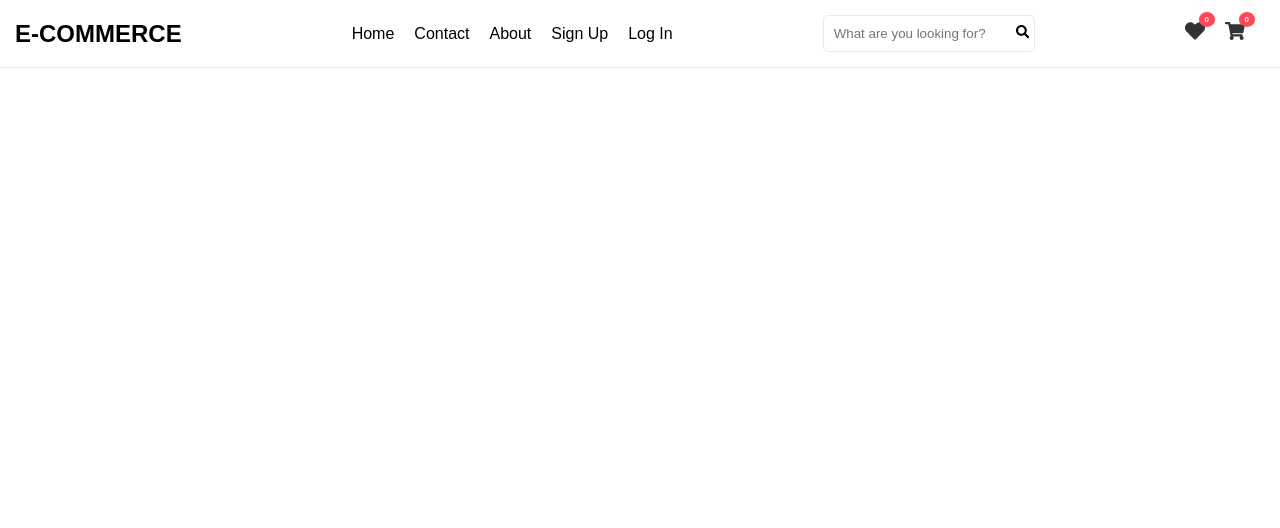
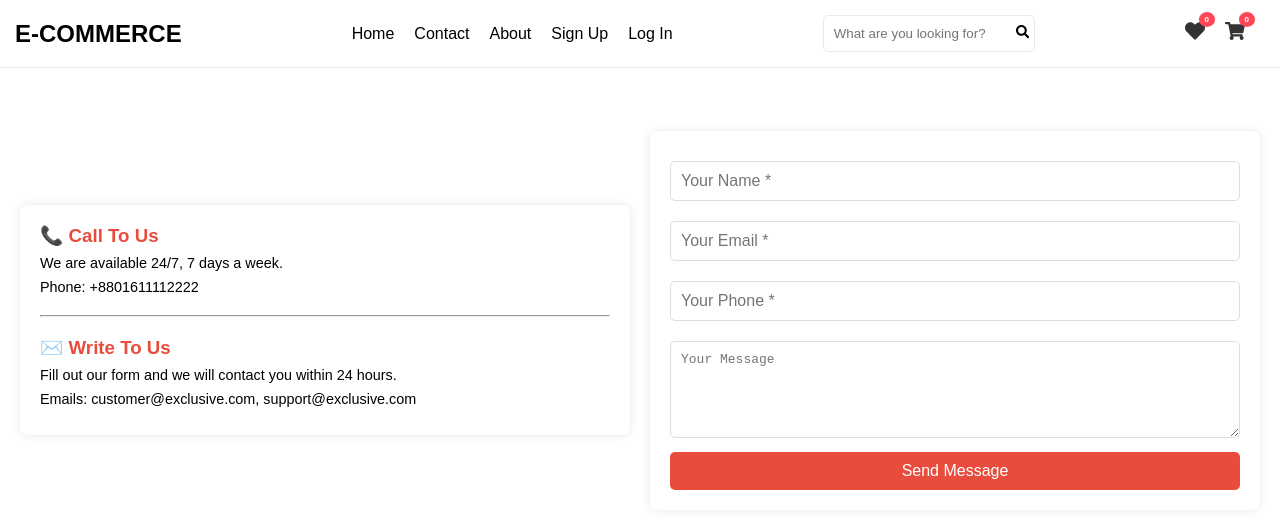
Before and after one commit to atharavsawant52/Ecommerce_Application, a React (Vite) app in the folder Ecommerce_App/: page /contact in a window 1280 px wide. Shown: the top 528 px of the page. Built offline with nearby package versions, Linux system fonts and the light colour scheme.

Commit message:
Add a About and contact page

```diff
--- /dev/null
+++ b/Ecommerce_App/src/Pages/About.css
@@ -0,0 +1,71 @@
+.about-container {
+    padding: 40px;
+    font-family: Arial, sans-serif;
+    color: #333;
+    margin-top: 4rem;
+  }
+
+  .about-content {
+    display: flex;
+    justify-content: space-between;
+    align-items: center;
+    margin-bottom: 30px;
+  }
+
+  .about-text {
+    max-width: 50%;
+  }
+
+  .about-text h2 {
+    font-size: 2em;
+    font-weight: bold;
+  }
+
+  .about-text p {
+    margin: 10px 0;
+    line-height: 1.6;
+  }
+
+  .about-image img {
+    width: 100%;
+    max-width: 400px;
+    border-radius: 8px;
+  }
+
+  .stats-container {
+    display: flex;
+    justify-content: space-between;
+  }
+
+  .stat-box {
+    flex: 1;
+    text-align: center;
+    padding: 20px;
+    background-color: #f9f9f9;
+    margin: 0 10px;
+    border-radius: 8px;
+    box-shadow: 0 0 10px rgba(0, 0, 0, 0.1);
+  }
+
+  .stat-box h3 {
+    font-size: 1.5em;
+    margin: 10px 0;
+  }
+
+  .stat-box p {
+    font-size: 0.9em;
+    color: #666;
+  }
+
+  .icon {
+    font-size: 2em;
+  }
+
+  .highlight {
+
+    color: white;
+  }
+
+  .highlight h3 {
+    color: rgb(3, 3, 3);
+  }
--- /dev/null
+++ b/Ecommerce_App/src/Pages/About.jsx
@@ -0,0 +1,54 @@
+import React from "react";
+import "./About.css";
+
+const About = () => {
+  return (
+    <div className="about-container">
+      <div className="about-content">
+        <div className="about-text">
+          <h2>Our Story</h2>
+          <p>
+            Launched in 2015, Exclusive is South Asia's premier online shopping
+            marketplace with an active presence in Bangladesh. Supported by a
+            wide range of tailored marketing, data, and service solutions,
+            Exclusive has 10,500 sellers and 300 brands and serves 3 million
+            customers across the region.
+          </p>
+          <p>
+            Exclusive has more than 1 million products to offer, growing very
+            fast. Exclusive offers a diverse assortment in categories ranging
+            from consumer.
+          </p>
+        </div>
+        <div className="about-image">
+          <img src="https://53.fs1.hubspotusercontent-na1.net/hubfs/53/ecommerce%20marketing.jpg" alt="About Us" />
+        </div>
+      </div>
+
+      <div className="stats-container">
+        <div className="stat-box">
+          <div className="icon">🛍️</div>
+          <h3>10.5k</h3>
+          <p>Sellers active on our site</p>
+        </div>
+        <div className="stat-box highlight">
+          <div className="icon">💰</div>
+          <h3>33k</h3>
+          <p>Monthly Product Sale</p>
+        </div>
+        <div className="stat-box">
+          <div className="icon">👥</div>
+          <h3>45.5k</h3>
+          <p>Customers active on our site</p>
+        </div>
+        <div className="stat-box">
+          <div className="icon">📈</div>
+          <h3>25k</h3>
+          <p>Annual gross sale in our site</p>
+        </div>
+      </div>
+    </div>
+  );
+};
+
+export default About;
--- /dev/null
+++ b/Ecommerce_App/src/Pages/Contact.css
@@ -0,0 +1,55 @@
+.container {
+    display: flex;
+    justify-content: center;
+    align-items: center;
+    gap: 20px;
+    padding: 20px;
+    min-height: 80vh;
+  }
+
+  .contact-info, .contact-form {
+    flex: 1 1 400px;
+    background-color: #fff;
+    padding: 20px;
+    border-radius: 8px;
+    box-shadow: 0 0 10px rgba(0, 0, 0, 0.1);
+  }
+
+  .contact-info h3 {
+    color: #e74c3c;
+  }
+
+  .contact-info p {
+    font-size: 0.9em;
+    margin: 8px 0;
+  }
+
+  .contact-info hr {
+    margin: 20px 0;
+  }
+
+  .contact-form input,
+  .contact-form textarea {
+    width: 100%;
+    padding: 10px;
+    margin: 10px 0;
+    border: 1px solid #ddd;
+    border-radius: 5px;
+    font-size: 1em;
+  }
+
+  .contact-form button {
+    width: 100%;
+    padding: 10px;
+    background-color: #e74c3c;
+    color: white;
+    border: none;
+    border-radius: 5px;
+    font-size: 1em;
+    cursor: pointer;
+    transition: background-color 0.3s ease;
+  }
+
+  .contact-form button:hover {
+    background-color: #c0392b;
+  }
--- /dev/null
+++ b/Ecommerce_App/src/Pages/Contact.jsx
@@ -0,0 +1,27 @@
+import React from 'react';
+import './Contact.css';
+
+const Contact = () => {
+  return (
+    <div className="container">
+      <div className="contact-info">
+        <h3>📞 Call To Us</h3>
+        <p>We are available 24/7, 7 days a week.</p>
+        <p>Phone: +8801611112222</p>
+        <hr />
+        <h3>✉️ Write To Us</h3>
+        <p>Fill out our form and we will contact you within 24 hours.</p>
+        <p>Emails: customer@exclusive.com, support@exclusive.com</p>
+      </div>
+      <div className="contact-form">
+        <input type="text" placeholder="Your Name *" />
+        <input type="email" placeholder="Your Email *" />
+        <input type="tel" placeholder="Your Phone *" />
+        <textarea placeholder="Your Message" rows="5"></textarea>
+        <button type="submit">Send Message</button>
+      </div>
+    </div>
+  );
+};
+
+export default Contact;
--- a/Ecommerce_App/src/Pages/Navbar.jsx
+++ b/Ecommerce_App/src/Pages/Navbar.jsx
@@ -14,14 +14,13 @@ function Navbar() {
   const dispatch = useDispatch();
   const [isDropdownOpen, setDropdownOpen] = useState(false);
 
-  // Logout handler
   const handleLogout = () => {
     clearUserFromLocalStorage();
     dispatch({ type: "LOGOUT" });
     setDropdownOpen(false);
   };
 
-  // Dropdown toggle for user profile
+
   const toggleDropdown = () => {
     setDropdownOpen((prev) => !prev);
   };
@@ -42,7 +41,7 @@ function Navbar() {
         <li>
           <Link to="/about">About</Link>
         </li>
-        {/* Render Sign Up/Log In link only if user is not logged in */}
+
         {!user && (
           <>
             <li>
@@ -58,7 +57,7 @@ function Navbar() {
       <div className="search-bar">
         <input type="text" placeholder="What are you looking for?" />
         <button>
-          <FaSearch /> {/* Search Icon */}
+          <FaSearch />
         </button>
       </div>
 
@@ -72,7 +71,7 @@ function Navbar() {
           <span className="count">{cartItems ? cartItems.length : 0}</span>
         </Link>
 
-        {/* Show profile icon only when user is logged in */}
+
         {user && (
           <div className="icon-container" onClick={toggleDropdown}>
             <FaRegUserCircle />
--- a/Ecommerce_App/src/Routing/Routing.jsx
+++ b/Ecommerce_App/src/Routing/Routing.jsx
@@ -5,6 +5,8 @@ import Signup from "../Pages/Signup";
 import Login from "../Pages/Login";
 import CardComponent from "../Pages/CardComponent";
 import Wishlist from "../Pages/Wishlist";
+import Contact from "../Pages/Contact";
+import About from "../Pages/About";
 
 function Routing() {
   return (
@@ -16,6 +18,8 @@ function Routing() {
         <Route path="/login-home" element={<Home />} />
         <Route path="/cart" element={<CardComponent />} />
         <Route path="/wishlist" element={<Wishlist />} />
+        <Route path="/contact"element={<Contact/>}/>
+        <Route path="/About"element={<About/>}/>
       </Routes>
     </div>
   );
```
